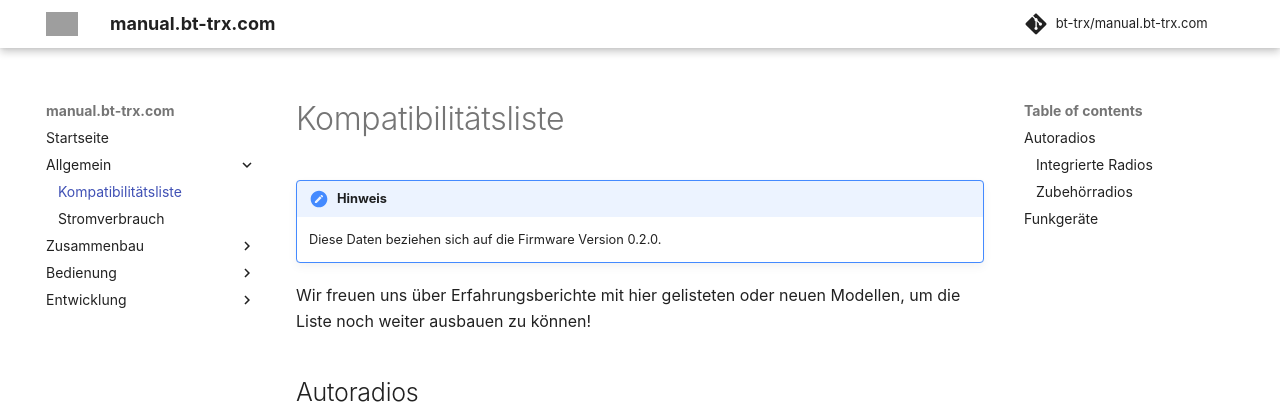
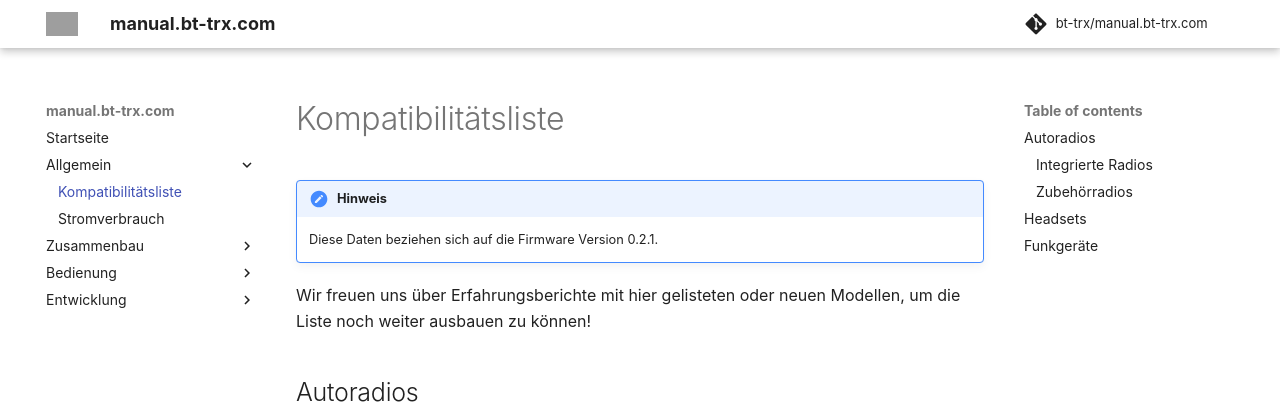
Before and after one commit to bt-trx/manual.bt-trx.com, an MkDocs documentation site: the page built from docs/10_Allgemein/Kompatibilitätsliste.md, in a window 1280 px wide and 1400 px high. Shown: the top 404 px of the window. Built offline with MkDocs 1.6.1 and Material for MkDocs 9.7.7, drawn with Linux system fonts in a browser that asks for light colours; comment, search, counter and statistics services are not loaded; some of the changed text lies outside the part shown; grey boxes are pictures that could not be loaded.

Commit message:
Doku fuer 0.2.1

```diff
--- a/docs/10_Allgemein/Kompatibilitätsliste.md
+++ b/docs/10_Allgemein/Kompatibilitätsliste.md
@@ -1,7 +1,7 @@
 # Kompatibilitätsliste
 
 !!! note "Hinweis"
-    Diese Daten beziehen sich auf die Firmware Version 0.2.0.
+    Diese Daten beziehen sich auf die Firmware Version 0.2.1.
 
 Wir freuen uns über Erfahrungsberichte mit hier gelisteten oder neuen Modellen,
 um die Liste noch weiter ausbauen zu können!
@@ -39,6 +39,12 @@
 | Pioneer AVH-X3500DAB     | ja            | -- |
 | Pioneer AVH-Z5100DAB     | ja            | -- |
 
+## Headsets
+
+| Typ                      | Funktioniert? | Kommentar |
+|--------------------------|:-------------:|-----------|
+| Fontastic NAT+           | ja            | -- |
+
 ## Funkgeräte
 
 | Typ                      | Funktioniert? | Kommentar |
--- a/mkdocs.yml
+++ b/mkdocs.yml
@@ -25,7 +25,7 @@
       combined: true
       enabled_if_env: ENABLE_PDF_EXPORT
 extra:
-  version: 0.2.0
+  version: 0.2.1
   social:
     - type: 'github'
       link: 'https://github.com/bt-trx'
@@ -47,6 +47,7 @@
     - PTT-Taste: 20_Zusammenbau/PTT-Taste.md
   - Bedienung:
     - Anschluss: 30_Bedienung/Anschluss.md
+    - Konfiguration: 30_Bedienung/Konfiguration.md
     - Funkbetrieb: 30_Bedienung/Funkbetrieb.md
     - Firmware-Update: 30_Bedienung/Firmware-Update.md
   - Entwicklung:
```
Also changed, not shown: docs/10_Allgemein/Stromverbrauch.md (+1 -1 lines), docs/30_Bedienung/Anschluss.md (+1 -1 lines), docs/30_Bedienung/Konfiguration.md (added, +1 -0 lines), docs/index.md (+1 -1 lines).
